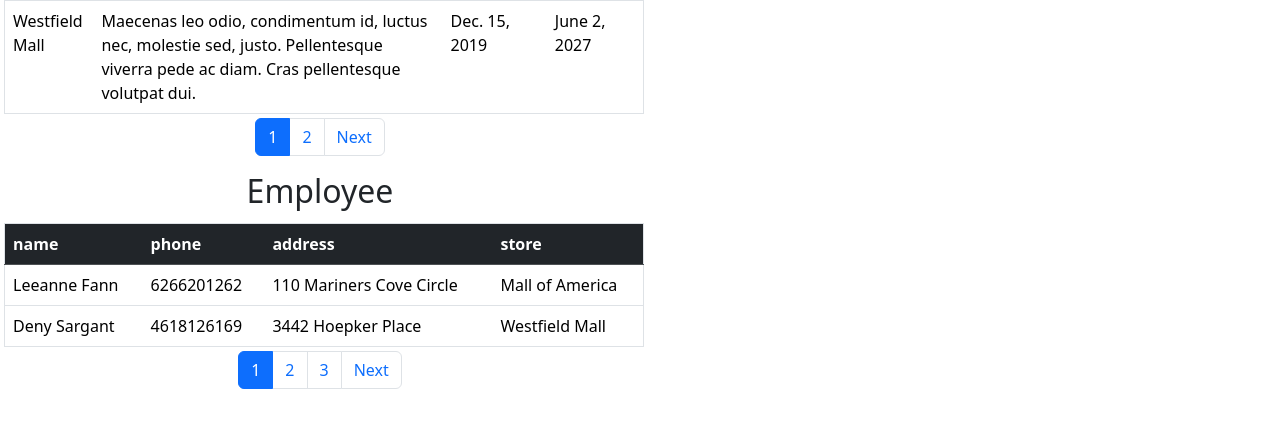
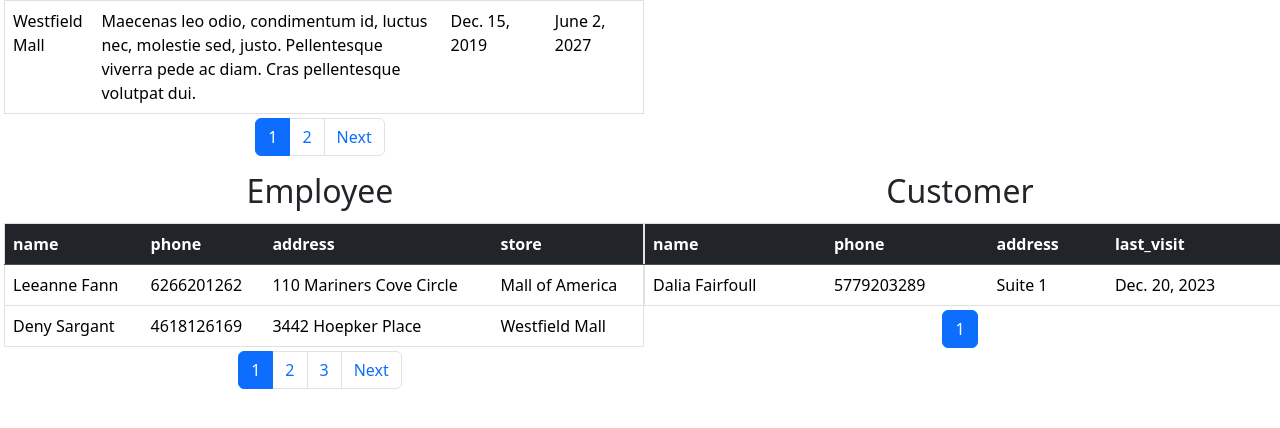
Before and after one commit to rdas6313/Mall_manager, a Django app: page /1/ in a window 1280 px wide. Shown: the part 348-776 px from the top of the page. Run offline with Django 5.2, Linux system fonts and the light colour scheme; data comes from the database, SQL or seed files in the repository; both versions use the stored data as it was after the commit.

Commit message:
implemented customer table

```diff
--- a/manager/views.py
+++ b/manager/views.py
@@ -9,7 +9,7 @@ def index(request, mall_id):
     table = request.GET.get('table', None)
     page = request.GET.get('page', 1)
     page_size = 2
-    current_pages = {'store': 1, 'inventory': 1, 'employee': 1}
+    current_pages = {'store': 1, 'inventory': 1, 'employee': 1, 'customer': 1}
     if table is not None and table in current_pages:
         current_pages[table] = int(page)
     store_headers = ('name', 'description', 'lease_start', 'lease_end')
@@ -36,6 +36,13 @@ def index(request, mall_id):
                              (current_pages['employee']-1): page_size * (current_pages['employee'])]
     employee_count = queryset.count()
 
+    customer_headers = ('name', 'phone', 'address', 'last_visit')
+    queryset = models.Customer.objects.filter(
+        mall=mall_id).values_list(*customer_headers)
+    customer_count = queryset.count()
+    customer_list = queryset[page_size *
+                             (current_pages['customer']-1): page_size * (current_pages['customer'])]
+    print(customer_list)
     context = {
         'store': {
             'headers': store_headers,
@@ -66,6 +73,16 @@ def index(request, mall_id):
                 'table': 'employee',
                 'current_page': current_pages['employee']
             }
+        },
+        'customer': {
+            'headers': customer_headers,
+            'rows': customer_list,
+            'page': {
+                'mall': mall_id,
+                'pages': [i+1 for i in range(ceil(customer_count/page_size))],
+                'table': 'customer',
+                'current_page': current_pages['customer']
+            }
         }
     }
     return render(request, 'manager/index.html', context=context)
--- a/templates/manager/index.html
+++ b/templates/manager/index.html
@@ -40,9 +40,19 @@
       </div>
     </div>
     <div class="col">
+      <div class="row">
+        <h2 class="text-center">Customer</h2>
+      </div>
+      <div class="row">
+        {% include "manager/table.html" with data=customer %}
+      </div>
+      <div class="row">
+        {% include "manager/pagination.html" with page_data=customer.page %}
+      </div>
+    </div>
 
-    </div>
   </div>
+</div>
 
 </div>
 </container>
```
Also changed, not shown: db.sqlite3.
